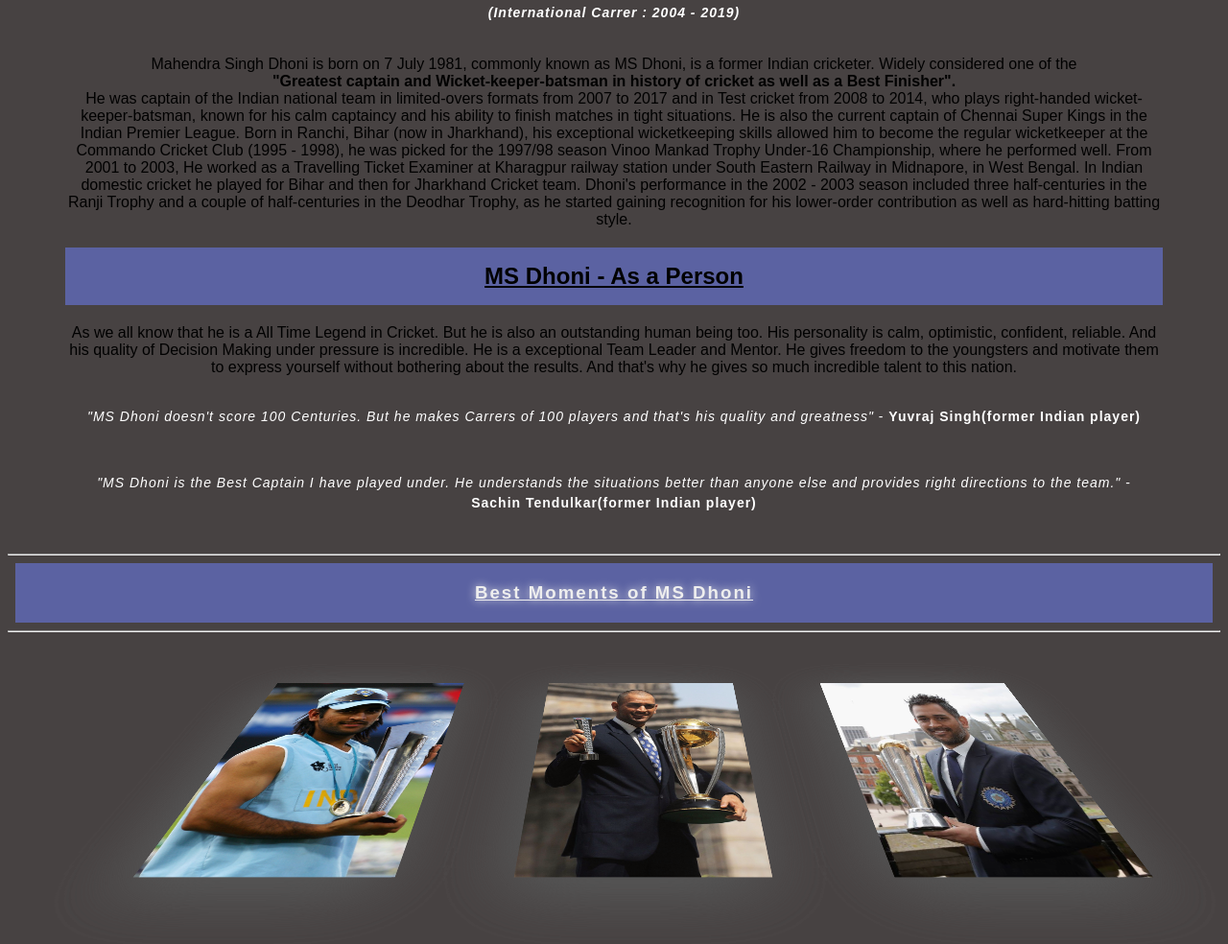
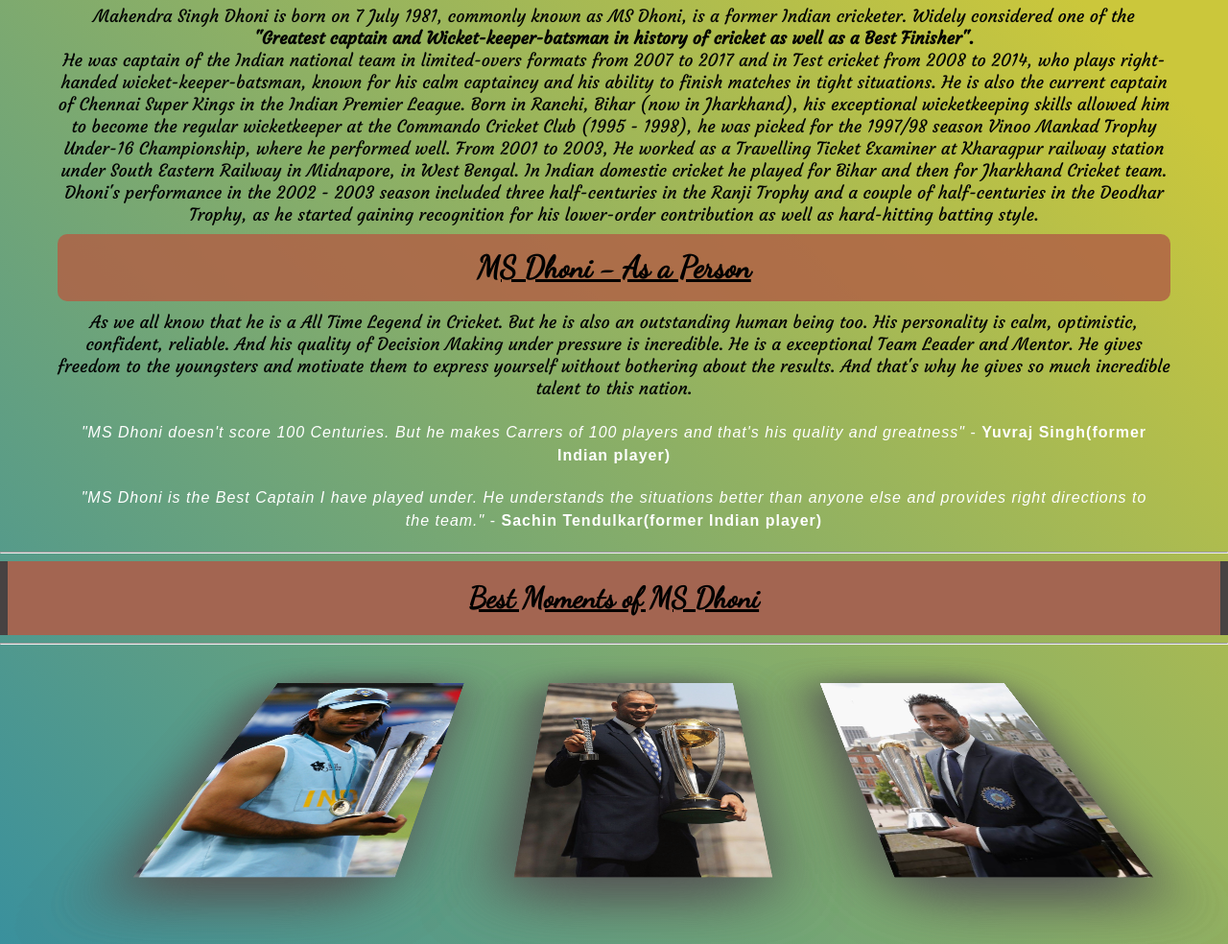
Before and after one commit to yuvrajgohil24/OIBSIP, a plain HTML site: page Tribute Page : MS Dhoni/index.html in a window 1280 px wide. Shown: the part 399-1383 px from the top of the page at 96% size. Drawn offline with Linux system fonts and the light colour scheme; files whose address does not match are found by name.

Commit message:
style.css

```diff
--- a/Tribute Page : MS Dhoni/style.css
+++ b/Tribute Page : MS Dhoni/style.css
@@ -1,8 +1,15 @@
-body{
-    background-color: darkgrey;
+*{
+  padding: 0;
+  margin: 0;
+}
+
+html body{
+background-color: #298aa8;
+background-image: linear-gradient(45deg, #298aa8 21%, #cbc73b 85%);
 }
 
 header{
+  margin-top: 2vh;
   display: flex;
   flex-direction: column;
   justify-content: center;
@@ -12,6 +19,7 @@ header{
 }
 header p{
   font-weight: bolder;
+  font-size: large;
   font-style: italic;
   text-decoration: dashed;
 }
@@ -22,9 +30,14 @@ header h1{
 }
 
 h2{
-  background-color: #5b62a2;
+background-color: rgba(177, 97, 70, 0.84);
+  border-radius: 10px;
   padding: 2vh;
+  margin: 1.2vh 0;
   text-decoration: underline;
+  font-family: 'Dancing Script', cursive;
+  font-size: 2rem;
+  font-weight: bolder;
 }
 
 main article{
@@ -32,8 +45,8 @@ main article{
     flex-direction: column;
     margin: 0 60px;
     text-align: center;
-    font-family: 'Fira Sans', sans-serif;
-    /* font-family: 'Poppins', sans-serif; */
+  font-family: 'Courgette', cursive;
+  font-size: large;
 }
 
 .second{
@@ -41,13 +54,18 @@ main article{
     justify-content: center;
 }
 
+#second p{
+  font-family:Arial, Helvetica, sans-serif;
+  font-size: 1rem;
+}
+
 .second h2{
 
   border: 211.5px solid lavender
 }
 @import url('https://fonts.googleapis.com/css?family=Raleway:200');
-body {
-  font-family: 'Raleway', sans-serif;
+section {
+font-family: 'Poppins', sans-serif;
 background:rgb(71, 66, 66);
 }
 
@@ -84,7 +102,7 @@ body {
 
 #c4 {
   position: absolute;
-  top: 90%;
+  top: 95%;
   width: 133.1%;
   height: 100%;
   left: -15%;
@@ -95,7 +113,7 @@ body {
 
 #c5 {
   position: absolute;
-  top: 90%;
+  top: 95%;
   width: 133.1%;
   height: 100%;
   left: 150%;
@@ -121,7 +139,7 @@ body {
 }
 
 #c3 {
-  top: 90%;
+  top: 95%;
   left: -170%;
   z-index: 0;
   background: linear-gradient(to bottom, #59476f 30%, #7b88d1 100%);
@@ -247,10 +265,10 @@ span {
 }
 
 .story:hover{
-    opacity:86%;
+    opacity:88%;
 }
 .story p:hover{
-    color: #111;
+    color: rgb(35, 32, 32);
     font-weight: 520;
 }
 
@@ -284,8 +302,11 @@ span {
 }
 
 section > h3{
+  font-family: 'Dancing Script', cursive;
+  font-size: 1.9rem;
+  font-weight: bolder;
   text-decoration: underline;
-  background-color: #5b62a2;
+  background-color: rgba(215, 121, 90, 0.64);
   padding: 2.5vh;
   margin: 1vh;
 
@@ -293,9 +314,6 @@ section > h3{
 
 h3 {
   text-align: center;
-  text-shadow: 0px 0px 10px #eee;
-  color: #eee;
-  letter-spacing: 2px;
 }
 
 h4 {
@@ -349,22 +367,29 @@ li:nth-child(2) {
   animation: simple 1s linear infinite;
 }
 
+.story h3{
+    font-family: 'Times New Roman', Times, serif;
+    text-decoration: underline;
+    font-style: italic;
+    font-weight: bolder;
+    font-size: x-large;
+    margin-bottom: 5px;
+
+}
+
+.story p{
+  font-family: 'Poppins', sans-serif;
+  font-size: 0.84rem;
+}
+
 .last{
   display: flex;
   flex-direction: column;
   justify-content: space-between;
   align-items: center;
   margin-top: 115vh;
-  padding: 6vh;
-  /* background:
-    radial-gradient(farthest-side at top left,
-    rgba(174,255,216,.75),transparent),
-
-    radial-gradient(farthest-side at bottom left,
-    rgba(255,200,80,.75),transparent),
-    radial-gradient(farthest-corner at bottom right,
-    rgba(231,111,81,.75),transparent) #003b44 ; */
-    background-color: #7f86bf41;
+  padding: 6.1vh;
+  background-image: radial-gradient( circle farthest-corner at 10% 20%,  rgb(9, 148, 144) 0%, rgba(35, 39, 50, 0.815) 90% );
 }
 
 .last p{
@@ -375,13 +400,14 @@ li:nth-child(2) {
 
 .last a{
   text-decoration: none;
-  color:#062246;
-  font-size: large;
+  color:#1eca69b1;
+  font-size: larger;
+  font-weight: bold;
 }
 
 .last a:hover{
-  color:rgb(86, 25, 171);
-  font-size:17.8px;
+  color:rgba(15, 12, 57, 0.813);
+  font-size:19px;
 }
 
 
```
Lines whose indentation alone changed are shown as unchanged.
